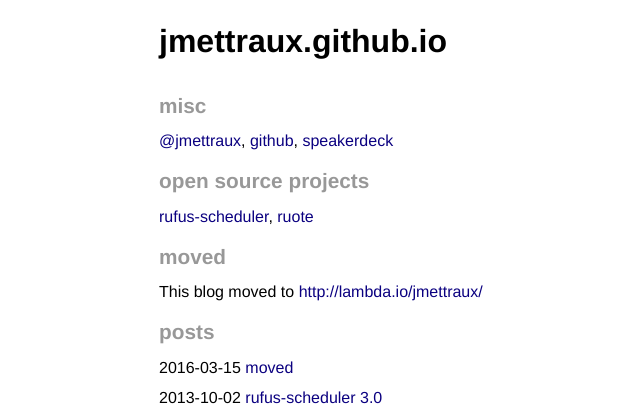
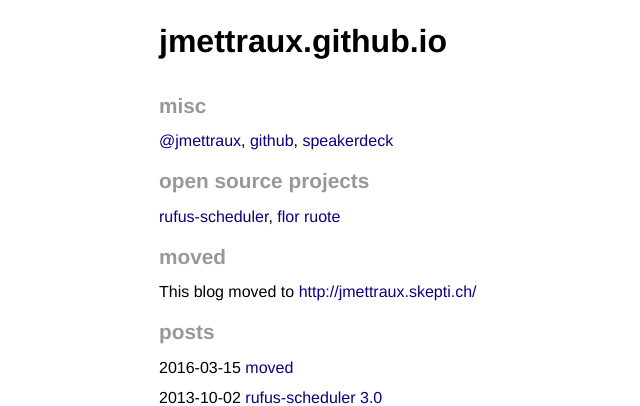
Before and after one commit to jmettraux/jmettraux.github.com, a Jekyll site: the page built from index.md, in a window 1280 px wide. Shown: the top 406 px of the page, without its empty margins (131-771 px from the left). Built offline with Jekyll 4.4.1, drawn with Linux system fonts in a browser that asks for light colours.

Commit message:
Fix link to (new) blog

```diff
--- a/index.md
+++ b/index.md
@@ -12,11 +12,12 @@
 ## open source projects ##
 
 [rufus-scheduler](https://github.com/jmettraux/rufus-scheduler),
+[flor](https://github.com/floraison/flor)
 [ruote](https://github.com/jmettraux/ruote)
 
 ## moved ##
 
-This blog moved to [http://lambda.io/jmettraux/](https://dl.dropboxusercontent.com/u/76595/blog/index.html)
+This blog moved to [http://jmettraux.skepti.ch/](http://jmettraux.skepti.ch)
 
 ## posts ##
 
```
